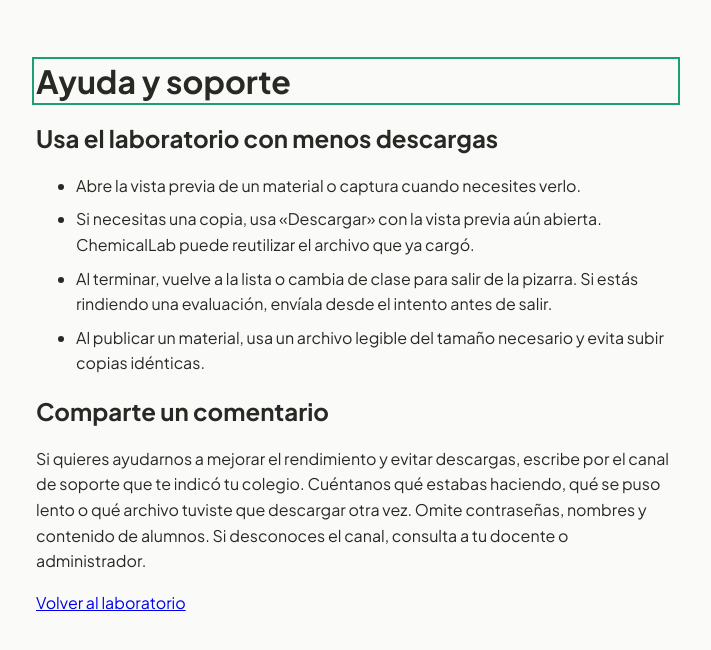
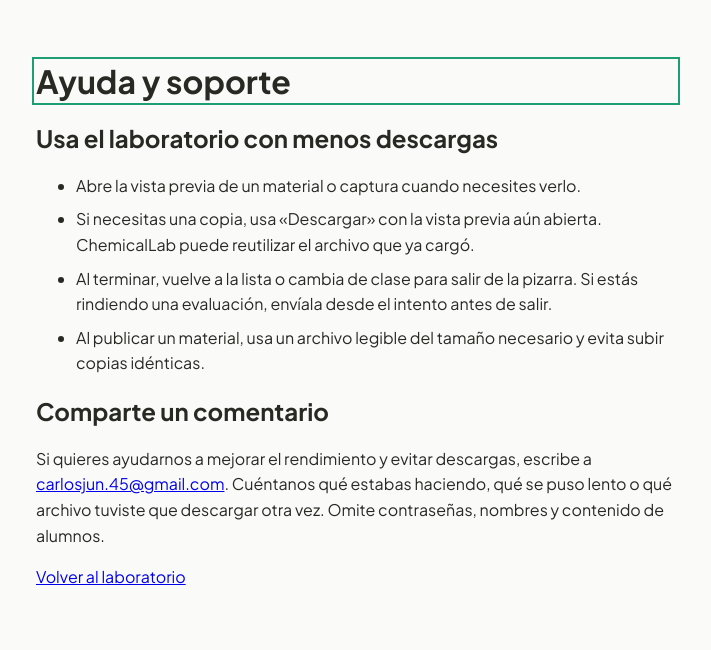
Before and after one commit to ChemicalLab-Org/ChemicalLab-Frontend, an Angular app: page /soporte in a window 1280 px wide. Shown: the top 650 px of the page, without its empty margins (284-995 px from the left). Built offline with nearby package versions, Linux system fonts and the light colour scheme.

Commit message:
Use the confirmed ChemicalLab support contact

```diff
--- a/src/app/features/support/support.component.ts
+++ b/src/app/features/support/support.component.ts
@@ -15,10 +15,11 @@ import { RouterLink } from '@angular/router';
       </ul>
       <h2>Comparte un comentario</h2>
       <p>
-        Si quieres ayudarnos a mejorar el rendimiento y evitar descargas, escribe por el canal
-        de soporte que te indicó tu colegio. Cuéntanos qué estabas haciendo, qué se puso lento
+        Si quieres ayudarnos a mejorar el rendimiento y evitar descargas, escribe a
+        <a href="mailto:carlosjun.45@gmail.com">carlosjun.45@gmail.com</a>.
+        Cuéntanos qué estabas haciendo, qué se puso lento
         o qué archivo tuviste que descargar otra vez. Omite contraseñas, nombres y
-        contenido de alumnos. Si desconoces el canal, consulta a tu docente o administrador.
+        contenido de alumnos.
       </p>
       <a routerLink="/dashboard">Volver al laboratorio</a>
     </main>
--- a/tools/verify-institutional-journey.mjs
+++ b/tools/verify-institutional-journey.mjs
@@ -344,7 +344,10 @@ async function reviewSupport(guest, teacher) {
     return heading?.textContent.trim() === 'Ayuda y soporte' && document.activeElement === heading;
   }), 'support heading receives keyboard focus');
   const headingMs = performance.now() - start;
-  await guest.see('canal de soporte que te indicó tu colegio');
+  assert(await guest.run(() => {
+    const contact = document.querySelector('main a[href="mailto:carlosjun.45@gmail.com"]');
+    return contact?.textContent.trim() === 'carlosjun.45@gmail.com';
+  }));
   assert(await guest.run(() => document.documentElement.scrollWidth <= innerWidth && innerWidth === 375));
   assert.deepEqual(await storage(guest), before);
   const helpRequests = [...requests.values()].slice(requestStart);
```
Also changed, not shown: 1 other file (tests, documents, lock files or other folders).
